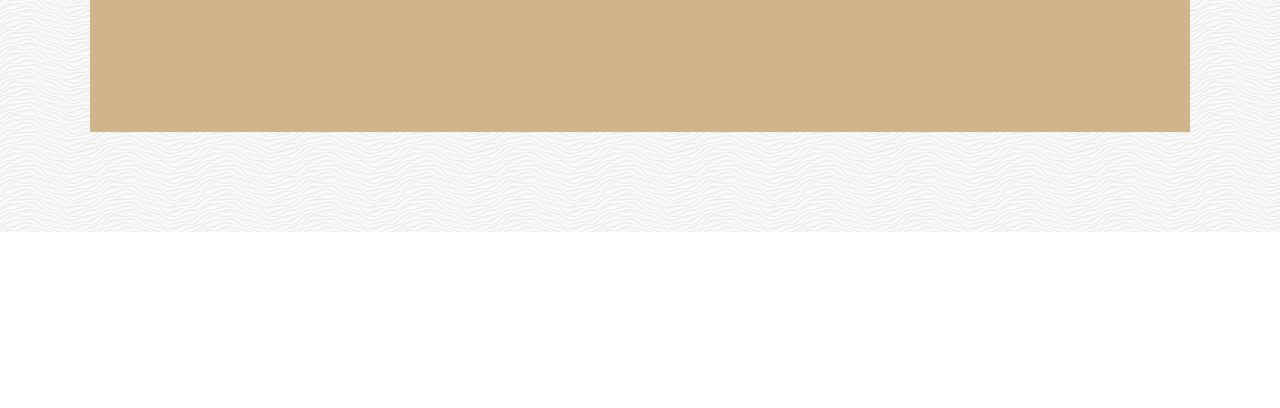
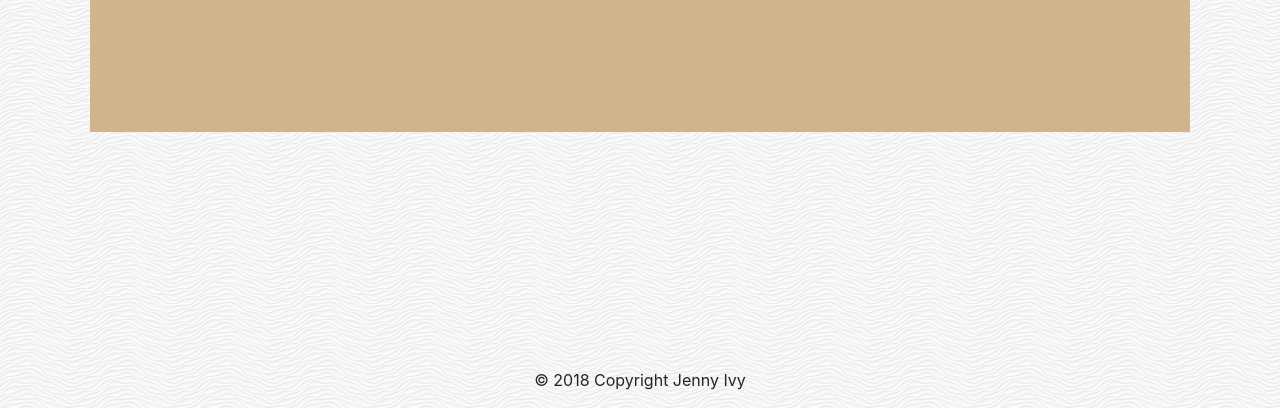
Before and after one commit to jenivy06/unit-4-game, a plain HTML site: page index.html in a window 1280 px wide. Shown: the part 796-1204 px from the top of the page. Before the commit the page ends 1028 px from the top, so only its background shows below. Drawn offline with nearby package versions, Linux system fonts and the light colour scheme.

Commit message:
added copyright to index

```diff
--- a/index.html
+++ b/index.html
@@ -33,7 +33,24 @@
     <div class = "row">
         <span><div id = "crystals"></span>
     </div>
+    </div>
+</div>
+    <br>
+    <br>
+    <br>
+    <br>
+    <br>
+  </body>
+<!-- Footer -->
+<footer class="page-footer font-small blue">
 
+    <!-- Copyright -->
+    <div class="footer-copyright text-center py-3">© 2018 Copyright Jenny Ivy
+    </div>
+    <!-- Copyright -->
+
+  </footer>
+  <!-- Footer -->
 <style>
 .wrapper{
         width: 1100px;
```
